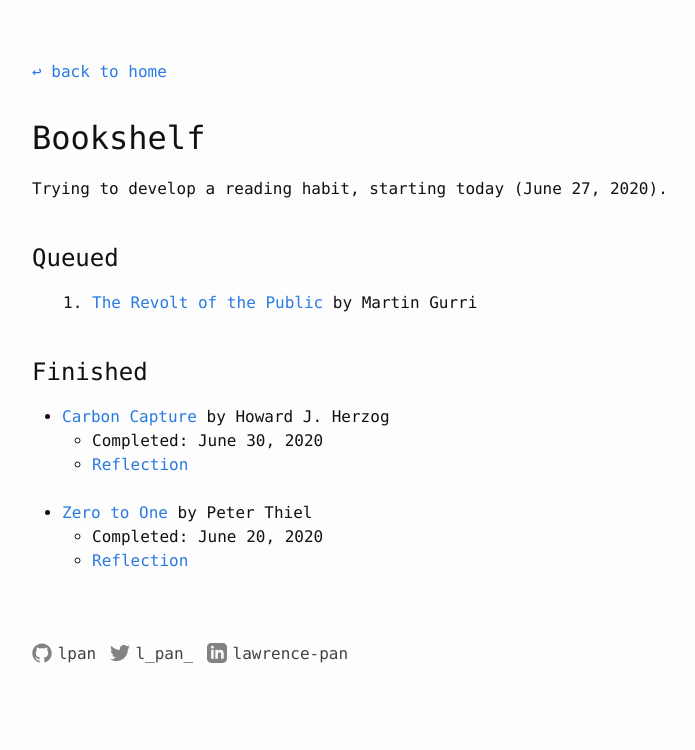
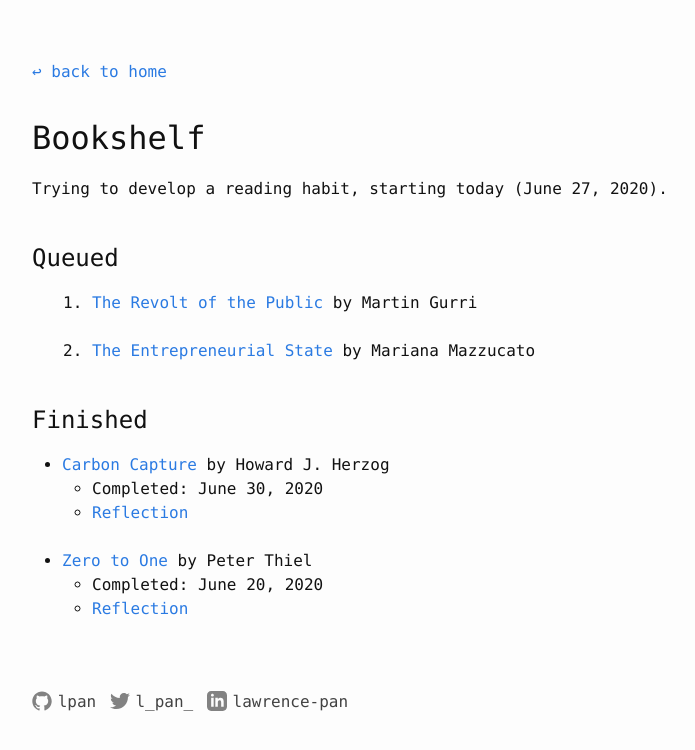
Before and after one commit to lpan/lpan.github.io, a Jekyll site: the page built from bookshelf.html, in a window 1280 px wide. Shown: the top 750 px of the page, without its empty margins (238-933 px from the left). Built offline with Jekyll 4.4.1, drawn with Linux system fonts in a browser that asks for light colours.

Commit message:
add the next book I want to read :heart:

```diff
--- a/_data/books.yaml
+++ b/_data/books.yaml
@@ -13,3 +13,6 @@ queued:
     - name: The Revolt of the Public
       author: "Martin Gurri"
       link: "https://www.amazon.com/Revolt-Public-Crisis-Authority-Millennium/dp/1732265143"
+    - name: "The Entrepreneurial State"
+      author: "Mariana Mazzucato"
+      link: "https://www.amazon.com/Entrepreneurial-State-Debunking-Public-Private-ebook/dp/B012271JCQ"
```
